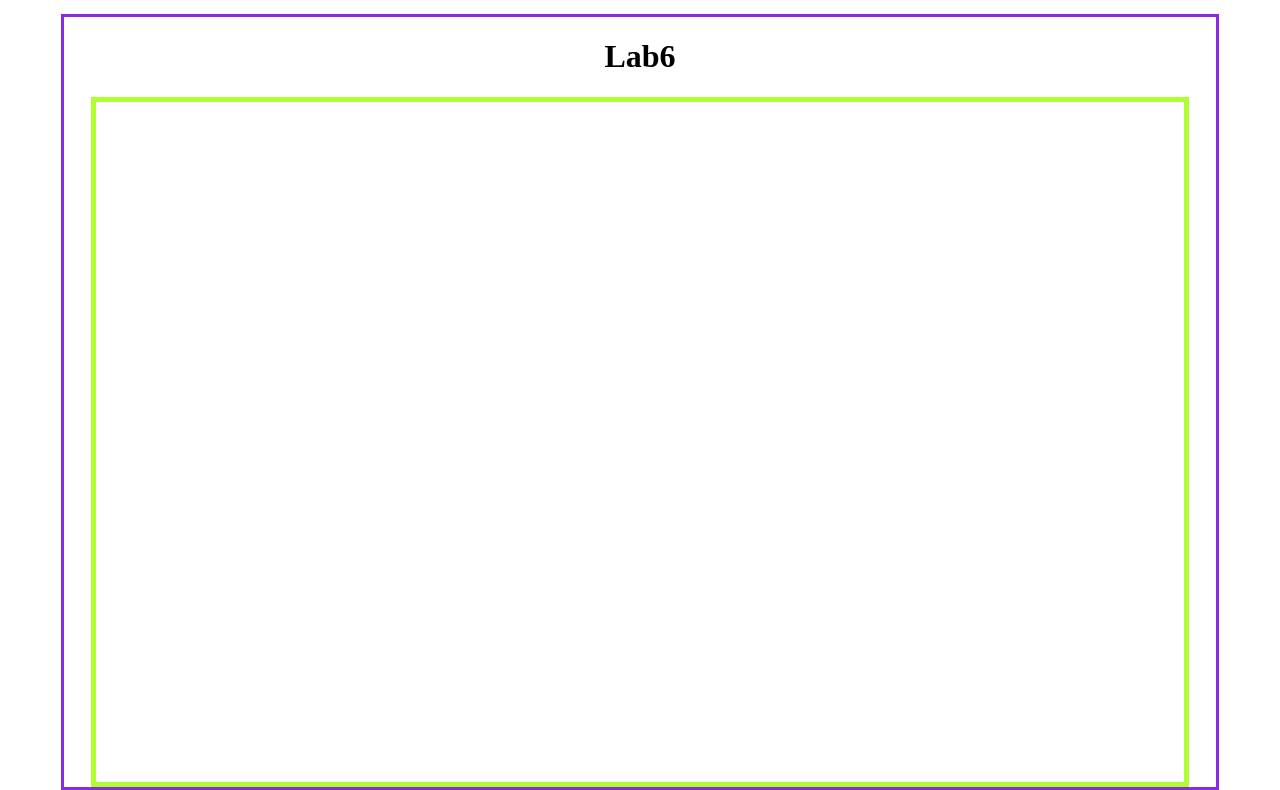
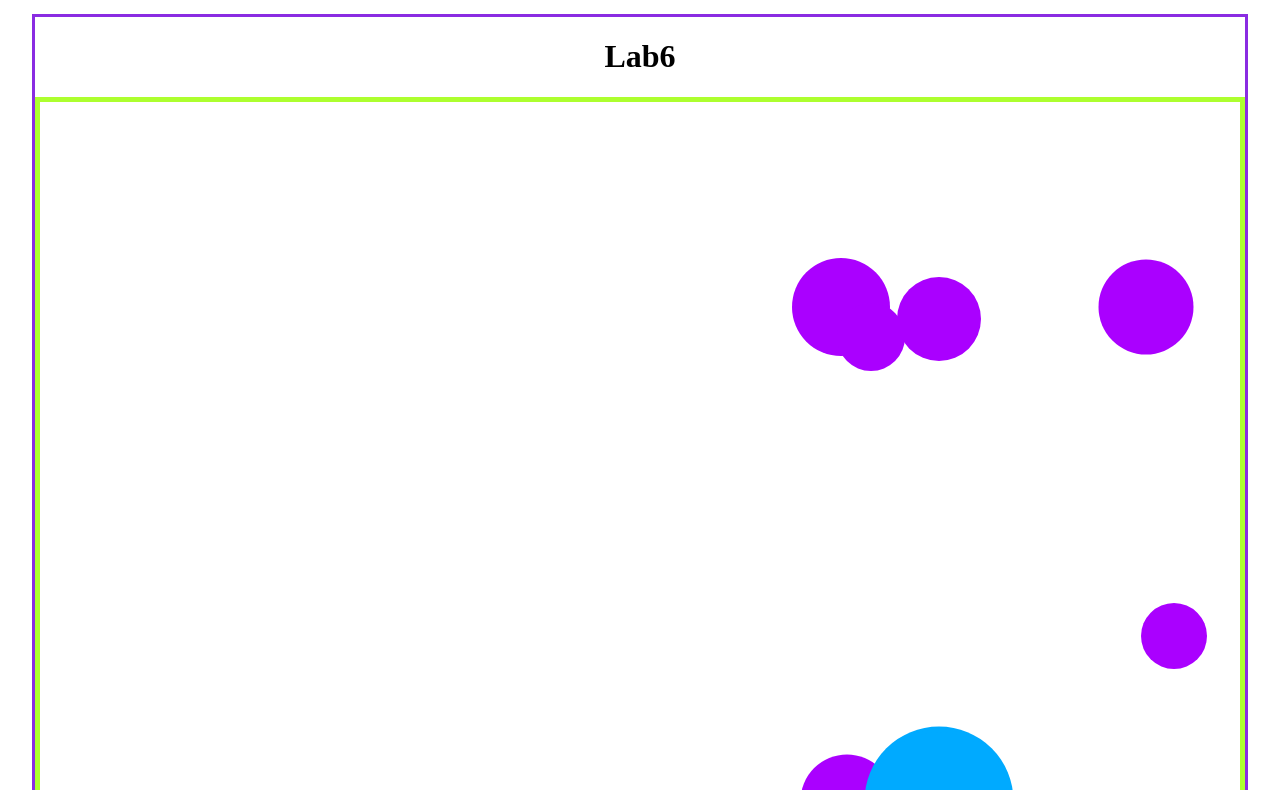
Before and after one commit to JPiotr/PwJSN, a plain HTML site: page index.html in a window 1280 px wide. Shown: the part 3168-3958 px from the top of the page. Drawn offline with nearby package versions, Linux system fonts and the light colour scheme.

Commit message:
lab6 base logic implementation

```diff
--- a/Lab6/core.js
+++ b/Lab6/core.js
@@ -1,24 +1,108 @@
 const canvasLab6 = document.querySelector("#lab6Canvas");
-
-let OID = 0
+let Olife = 200;
 
 class Orb {
     //logic
     id = 0;
-    life = 100;
-    force = 50;
+    life = 0;
 
+    force = 0;
+
+    ctx = canvasLab6.getContext("2d");
+
+    radius = 0;
     x = 0;
     y = 0;
 
+    vx = 0;
+    vy = 0;
+
+    isClicked = false;
     //ui
-    path = new Path2D();
+    //todo: colors array
+    color = "#f66"
+
+    constructor(id, life, ctx) {
+        this.id = id;
+        this.life = life;
+        this.ctx = ctx;
+        this.obj = new Path2D()
+
+        this.isClicked = false;
+        // this.force = Math.floor(Math.sqrt(this.life)/2);
+        //todo: poprawa warunków
+        if(this.life >= Olife/2 && this.life < Olife){
+            this.color = "#0AF"
+            this.force = Math.floor(Math.sqrt(this.life)/8)
+        }
+        if(this.life >= Olife/4 && this.life < Olife/2){
+            this.color = "#A0F"
+            this.force = Math.floor(Math.sqrt(this.life)/4)
+        }
+
+        this.radius = this.life/2;
+        this.x = canvasLab6.width/2;
+        this.y = canvasLab6.height/2;
+        // Math.floor(Math.random() * ((this.force/10)-10) + 10)
+        while(this.vx == 0){
+            this.vx = Math.floor(Math.random() * ((this.force)+(this.force)));
+        }
+        while(this.vy == 0){
+            this.vy = Math.floor(Math.random() * ((this.force)+(this.force)));
+        }
+
+    }
+
+    draw(){
+
+        this.obj = new Path2D();
+        this.obj.arc(this.x,this.y,this.radius,0,Math.PI*2,true);
+        this.ctx.fillStyle = this.color;
+        this.ctx.fill(this.obj);
+    }
+    move(){
+        this.x += this.vx;
+        this.y += this.vy;
+        if (this.y + this.vy > canvasLab6.height - this.radius || this.y + this.vy < this.radius) {
+            this.vy = -this.vy;
+        }
+        if (this.x + this.vx > canvasLab6.width - this.radius || this.x + this.vx < this.radius) {
+            this.vx = -this.vx;
+        }
+    }
+
+
 }
 class Env{
     //logic
     Orbs = [];
+    orbsId = 0;
+    raf = null;
+    //ui
+    dom = document.createElement("canvas");
+    ctx = document.createElement("canvas").getContext("2d");
 
-    //ui
+    constructor() {
+        this.dom = canvasLab6;
+        this.ctx = this.dom.getContext("2d");
+        this.generateOrbs()
+    }
+
+    generateOrbs(){
+        for(this.orbsId; this.orbsId<20;this.orbsId++){
+            //todo timeout/ async gen orbs?
+            let l = Math.floor(Math.random() * (Olife-(Olife/2)) + (Olife/4));
+            this.Orbs.push(new Orb(this.orbsId, l, this.ctx))
+        }
+    }
+
+    reduceOrbs(){
+        this.Orbs.forEach(x=>{
+            if(x.isClicked){
+                this.Orbs.splice(x.id,1)
+            }
+        })
+    }
 
 }
 class Vector{
@@ -30,6 +114,69 @@ class Vector{
     }
 }
 
+let lab6Env = new Env()
 
-let circle = new Path2D()
-canvasLab6.getContext();
+function drawEnv(){
+    lab6Env.ctx.clearRect(0, 0, lab6Env.dom.width, lab6Env.dom.height);
+    lab6Env.reduceOrbs();
+    lab6Env.Orbs.forEach((x)=>{
+        lab6Env.Orbs.forEach((y)=>{
+            if(y.id !== x.id){
+                let ax,ay,res;
+                res = 0;
+                if(y.y === x.y){
+                    res = y.y - x.y;
+
+                }
+                if(y.x === x.x){
+                    res = y.x - x.x;
+                }
+                else{
+                    ax = y.x - x.x;
+                    ay = y.y - y.x;
+                    res = Math.pow(ax,2) + Math.pow(ay,2);
+                    res = Math.sqrt(res)
+                }
+                if(res<0)res *= -1;
+
+                if(res < y.y){
+                    // y.ctx.beginPath();
+                    // y.ctx.moveTo(x.x,x.y)
+                    // y.ctx.lineTo(y.x,y.y)
+                    // y.ctx.closePath()
+                    // y.ctx.lineWidth = 4;
+                    // y.ctx.lineJoin = "round"
+                    // y.ctx.stroke()
+                }
+            }
+        })
+        x.draw()
+        x.move()
+    })
+    // lab6Env.Orbs.forEach(x=>x.move())
+    lab6Env.raf = window.requestAnimationFrame(drawEnv);
+}
+
+
+// lab6Env.dom.addEventListener("click",()=>{
+    lab6Env.raf = window.requestAnimationFrame(drawEnv);
+// })
+
+// lab6Env.dom.addEventListener("click",(e)=>{
+//     lab6Env.Orbs.forEach((x)=>{
+//         if(lab6Env.ctx.isPointInPath(x.obj,e.offsetX,e.offsetY)){
+//             // x.isClicked = true;
+//             console.log(lab6Env.ctx.isPointInPath(x.obj,e.offsetX,e.offsetY))
+//         }
+//         else{
+//             console.log(lab6Env.ctx.isPointInPath(x.obj,e.offsetX,e.offsetY))
+//         }
+//     })
+// })
+// lab6Env.dom.addEventListener("mouseout",()=>{
+//     window.cancelAnimationFrame(()=>{
+//         lab6Env.raf;
+//     })
+// });
+
+// drawEnv()
--- a/index.html
+++ b/index.html
@@ -136,7 +136,7 @@
 
     <div id="lab6">
         <h1>Lab6</h1>
-        <canvas id="lab6Canvas"></canvas>
+        <canvas id="lab6Canvas" width="1200" height="800"></canvas>
     </div>
 
     <div id="lab7">
@@ -182,7 +182,7 @@
     <script type="text/javascript" src="Lab3/core.js"></script>
     <script type="text/javascript" src="Lab4/core.js"></script>
     <script type="text/javascript" src="Lab5/core.js"></script>
-<!--    <script type="text/javascript" src="Lab6/core.js"></script>-->
+    <script type="text/javascript" src="Lab6/core.js"></script>
     <script type="text/javascript" src="Lab7/core.js"></script>
 </body>
 </html>
--- a/style.css
+++ b/style.css
@@ -256,8 +256,8 @@ audio{
 
 /* ============Lab6============= */
 #lab6Canvas{
-    width: 85vw;
-    height: 85vh;
+    /*width: 85vw;*/
+    /*height: 85vh;*/
     border: greenyellow solid 5px;
 }
 /* ============Lab7============= */
```
